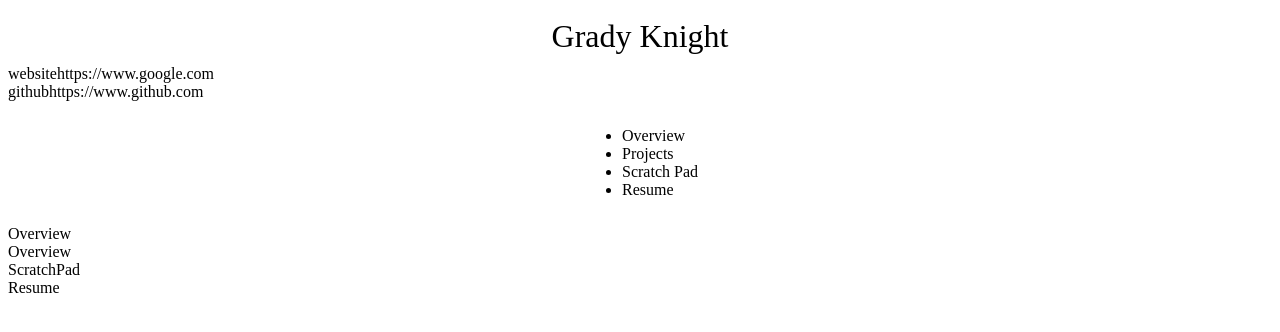
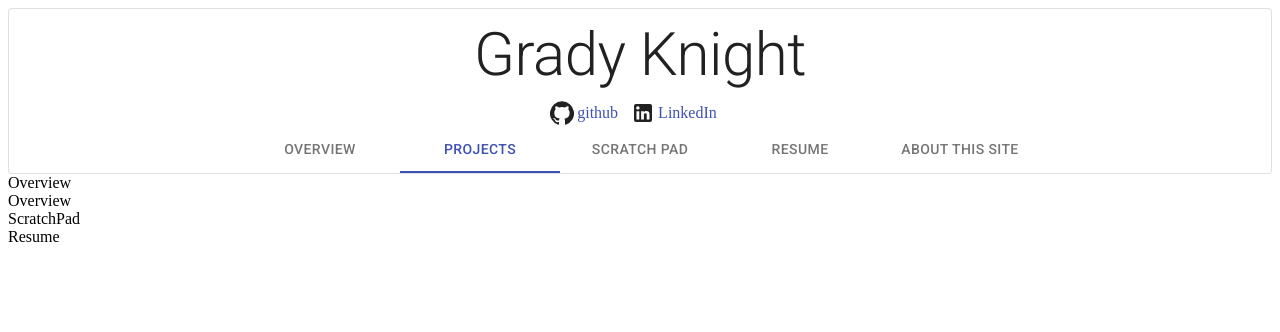
Before and after one commit to gradybknight/scratch-pad, a React (Create React App) app: page / in a window 1280 px wide. Shown: the top 332 px of the page. Built offline with nearby package versions, Linux system fonts and the light colour scheme.

Commit message:
styled some elements

```diff
--- a/src/App.tsx
+++ b/src/App.tsx
@@ -1,4 +1,7 @@
 import React from 'react';
+
+import Paper from '@material-ui/core/Paper';
+
 import { Header } from './components/Header';
 import { NavBar } from './components/NavBar';
 import { Overview } from './screens/Overview';
@@ -9,20 +12,16 @@ import {
 	ContactInfoProps,
 	ContactInfoItem,
 } from './components/ContactInfoItem';
+import { ContactInfo } from './components/ContactInfo';
 
 const App: React.FC = () => {
-	const contactInfoItems: ContactInfoProps[] = [
-		{ url: 'https://www.google.com', title: 'website', iconName: 'website' },
-		{ url: 'https://www.github.com', title: 'github', iconName: 'github' },
-	];
-
 	return (
 		<div>
-			<Header />
-			{contactInfoItems.map(item => {
-				return <ContactInfoItem {...item} />;
-			})}
-			<NavBar />
+			<Paper elevation={0} variant="outlined">
+				<Header />
+				<ContactInfo />
+				<NavBar selectedTab={1} />
+			</Paper>
 			<Overview />
 			<Projects />
 			<ScratchPad />
--- /dev/null
+++ b/src/components/ContactInfo.tsx
@@ -0,0 +1,36 @@
+import React from 'react';
+
+import GitHubIcon from '@material-ui/icons/GitHub';
+import EmailIcon from '@material-ui/icons/Email';
+import PhoneIphoneIcon from '@material-ui/icons/PhoneIphone';
+import LinkedInIcon from '@material-ui/icons/LinkedIn';
+import { ContactInfoItem, ContactInfoProps } from './ContactInfoItem';
+
+const contactInfoItems: ContactInfoProps[] = [
+	{
+		url: 'https://github.com/gradybknight',
+		title: 'github',
+		icon: <GitHubIcon />,
+	},
+	{
+		url: 'https://www.linkedin.com/in/gradyknight',
+		title: 'LinkedIn',
+		icon: <LinkedInIcon />,
+	},
+];
+
+export const ContactInfo = () => {
+	return (
+		<div
+			style={{
+				display: 'flex',
+				justifyContent: 'center',
+				alignItems: 'center',
+			}}
+		>
+			{contactInfoItems.map(item => {
+				return <ContactInfoItem {...item} />;
+			})}
+		</div>
+	);
+};
--- a/src/components/ContactInfoItem.tsx
+++ b/src/components/ContactInfoItem.tsx
@@ -1,16 +1,19 @@
 import React from 'react';
+import { Link } from '@material-ui/core';
 
 export interface ContactInfoProps {
 	title: string;
-	iconName: string;
 	url: string;
+	icon: JSX.Element;
 }
 
 export const ContactInfoItem = (props: ContactInfoProps) => {
 	return (
-		<div>
-			{props.title}
-			{props.url}
-		</div>
+		<>
+			{props.icon}
+			<Link style={{ margin: '0px 13px 0px 3px' }} href={props.url}>
+				{props.title}
+			</Link>
+		</>
 	);
 };
--- a/src/components/Header.tsx
+++ b/src/components/Header.tsx
@@ -1,30 +1,19 @@
 import React from 'react';
-import { baseStyle } from '../utils/baseStyling';
-
-interface Props {
-	theme: 'light' | 'dark';
-}
+import Typography from '@material-ui/core/Typography';
 
 export const Header = () => {
-	const styles = {
-		...baseStyle.commonComponents,
-		headline: {
-			fontSize: '2rem',
-		},
-		paddingAll: {
-			padding: '10px',
-		},
-	};
 	return (
 		<div
 			style={{
-				...styles.flexContainer,
-				...styles.centered,
-				...styles.paddingAll,
-				flexDirection: 'column',
+				display: 'flex',
+				justifyContent: 'center',
+				marginTop: '10px',
+				marginBottom: '10px',
 			}}
 		>
-			<div style={{ ...styles.headline }}>Grady Knight</div>
+			<Typography variant="h2" component="h1">
+				Grady Knight
+			</Typography>
 		</div>
 	);
 };
--- a/src/components/NavBar.tsx
+++ b/src/components/NavBar.tsx
@@ -1,62 +1,68 @@
 import React from 'react';
-import { baseStyle } from '../utils/baseStyling';
+import { makeStyles } from '@material-ui/core/styles';
+import Paper from '@material-ui/core/Paper';
+import Tabs from '@material-ui/core/Tabs';
+import Tab from '@material-ui/core/Tab';
 
-interface Props {
-	theme: 'light' | 'dark';
-}
+const useStyles = makeStyles({
+	root: {
+		flexGrow: 1,
+	},
+});
 
-export const NavBar = () => {
-	const styles = {
-		...baseStyle.commonComponents,
-		headline: {
-			fontSize: '2rem',
-		},
-		paddingAll: {
-			padding: '10px',
-		},
-	};
-
-	interface NavItem {
-		index: number;
+export interface NavItem {
 	displayName: string;
 	isSelected: boolean;
 }
 const navItems: NavItem[] = [
 	{
-			index: 0,
 		displayName: 'Overview',
 		isSelected: true,
 	},
 	{
-			index: 1,
 		displayName: 'Projects',
 		isSelected: false,
 	},
 	{
-			index: 2,
 		displayName: 'Scratch Pad',
 		isSelected: false,
 	},
 	{
-			index: 3,
 		displayName: 'Resume',
 		isSelected: false,
 	},
+	{
+		displayName: 'About this site',
+		isSelected: false,
+	},
 ];
+
+export const NavBar = ({ selectedTab }: { selectedTab: number }) => {
+	const classes = useStyles();
+	const [value, setValue] = React.useState(selectedTab);
+
+	const handleChange = (event: React.ChangeEvent<{}>, newValue: number) => {
+		setValue(newValue);
+	};
+
 	return (
-		<div
-			style={{
-				...styles.flexContainer,
-				...styles.centered,
-				...styles.paddingAll,
-				justifyContent: 'space-around',
-			}}
+		<Paper elevation={0} className={classes.root}>
+			<Tabs
+				value={value}
+				onChange={handleChange}
+				indicatorColor="primary"
+				textColor="primary"
+				centered
 			>
-			<ul>
-				{navItems.map(navItem => (
-					<li>{navItem.displayName}</li>
-				))}
-			</ul>
-		</div>
+				{navItems.map((navItem, index) => {
+					return (
+						<Tab disableRipple={true} label={navItem.displayName} key={index} />
+					);
+				})}
+				{/* <Tab label="Item One" />
+				<Tab label="Item Two" />
+				<Tab label="Item Three" /> */}
+			</Tabs>
+		</Paper>
 	);
 };
--- a/src/utils/baseStyling.ts
+++ /dev/null
@@ -1,19 +0,0 @@
-export const baseStyle = {
-	light: {
-		primaryText: { color: 'blue', backgroundColor: 'white' },
-		accentText: { color: 'black', backgroundColor: 'white' }
-	},
-	dark: {
-		primaryText: { color: 'white', backgroundColor: 'black' },
-		accentText: { color: 'pink', backgroundColor: 'black' }
-	},
-	commonComponents: {
-		flexContainer: {
-			display: 'flex'
-		},
-		centered: {
-			justifyContent: 'center',
-			alignItems: 'center'
-		}
-	}
-};
```
Lines whose indentation alone changed are shown as unchanged.
